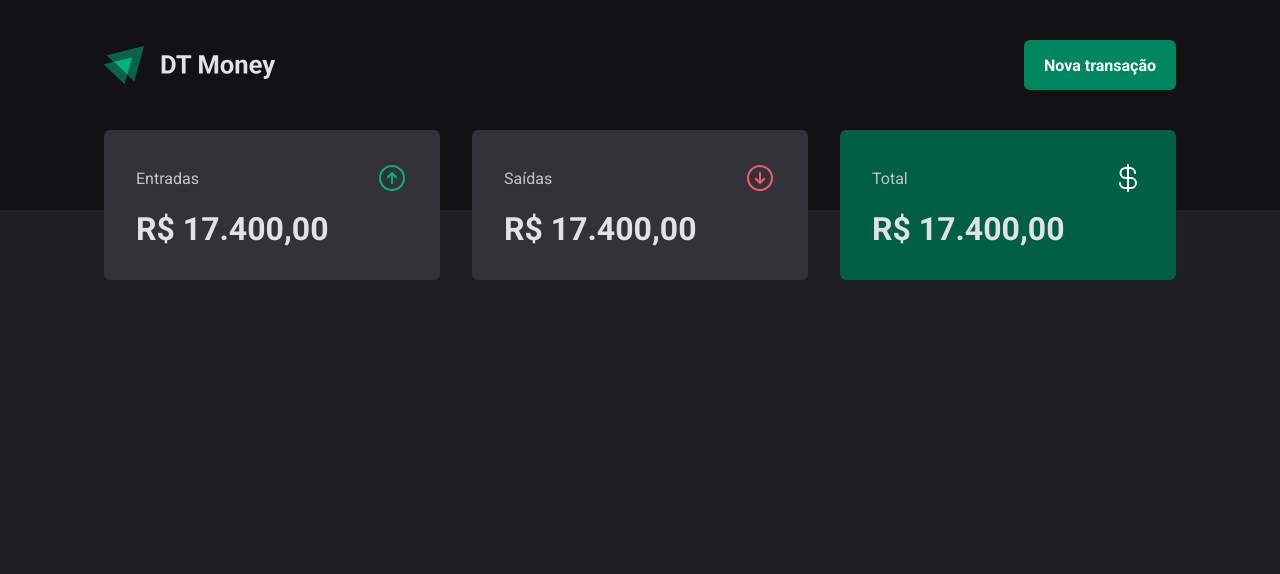
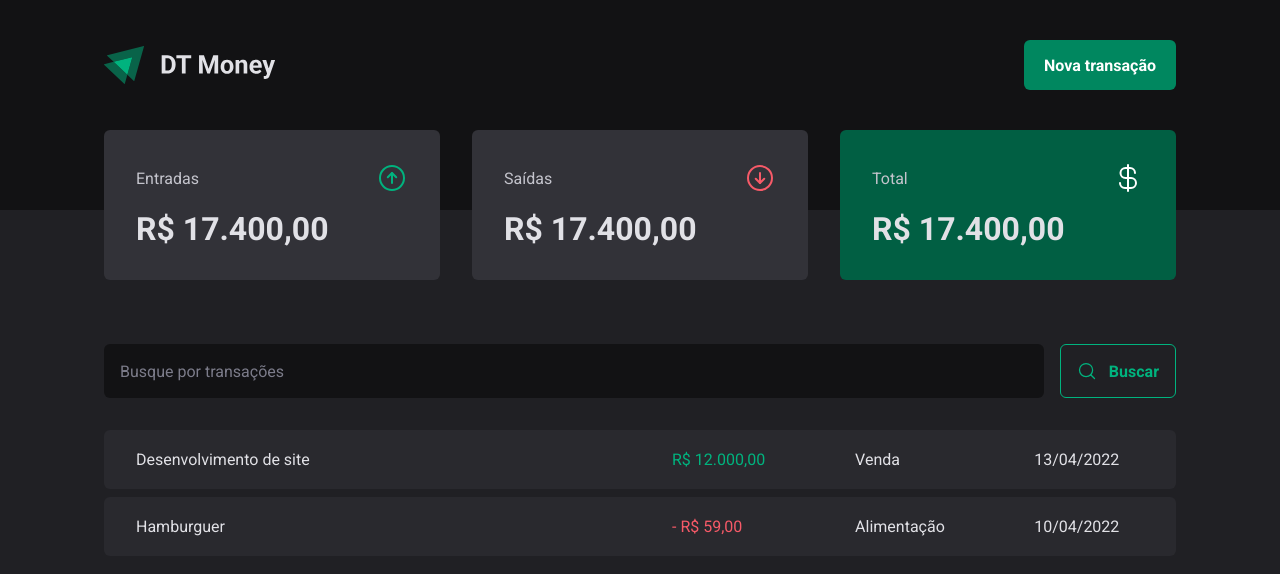
Before and after one commit to PeuDevBr/Ignite_2023_projeto03, a React (Vite) app: page / in a window 1280 px wide. Shown: the top 574 px of the page. Built offline with nearby package versions, Linux system fonts and the light colour scheme.

Commit message:
Criação do componente Transaction

```diff
--- /dev/null
+++ b/src/pages/Transactions/components/SearchForm/index.tsx
@@ -0,0 +1,14 @@
+import { MagnifyingGlass } from 'phosphor-react'
+import { SerachFormContainer } from './styles'
+
+export function SearchForm() {
+  return (
+    <SerachFormContainer>
+      <input type="text" placeholder="Busque por transações" />
+      <button type="submit">
+        <MagnifyingGlass size={20} />
+        Buscar
+      </button>
+    </SerachFormContainer>
+  )
+}
--- /dev/null
+++ b/src/pages/Transactions/components/SearchForm/styles.ts
@@ -0,0 +1,40 @@
+import styled from 'styled-components'
+
+export const SerachFormContainer = styled.form`
+  display: flex;
+  gap: 1rem;
+
+  input {
+    flex: 1; // o máximo de espaço possível
+    border-radius: 6px;
+    border: 0;
+    background-color: ${(props) => props.theme['gray-900']};
+    color: ${(props) => props.theme['gray-300']};
+    padding: 1rem; // espaçamento interno
+
+    &::placeholder {
+      color: ${(props) => props.theme['gray-500']};
+    }
+  }
+
+  button {
+    display: flex;
+    align-items: center;
+    gap: 0.75rem;
+
+    border: 0;
+    padding: 1rem;
+    background-color: transparent;
+    border: 1px solid ${(props) => props.theme['green-300']};
+    color: ${(props) => props.theme['green-300']};
+    font-weight: bold;
+    border-radius: 6px;
+
+    &:hover {
+      background-color: ${(props) => props.theme['green-500']};
+      border-color: ${(props) => props.theme['green-500']};
+      color: ${(props) => props.theme.white};
+      transition: background-color 0.2s, color 0.2s, border-color 0.2s;
+    }
+  }
+`
--- a/src/pages/Transactions/index.tsx
+++ b/src/pages/Transactions/index.tsx
@@ -1,11 +1,41 @@
 import { Header } from '../../components/Header'
 import { Summary } from '../../components/Summary'
+import { SearchForm } from './components/SearchForm'
+import {
+  TransactionsContainer,
+  TransactionsTable,
+  PriceHighlight,
+} from './styles'
 
 export function Transactions() {
   return (
     <div>
       <Header />
       <Summary />
+
+      <TransactionsContainer>
+        <SearchForm />
+        <TransactionsTable>
+          <tbody>
+            <tr>
+              <td width="50%">Desenvolvimento de site</td>
+              <td>
+                <PriceHighlight variant="income">R$ 12.000,00</PriceHighlight>
+              </td>
+              <td>Venda</td>
+              <td>13/04/2022</td>
+            </tr>
+            <tr>
+              <td width="50%">Hamburguer</td>
+              <td>
+                <PriceHighlight variant="outcome">- R$ 59,00</PriceHighlight>
+              </td>
+              <td>Alimentação</td>
+              <td>10/04/2022</td>
+            </tr>
+          </tbody>
+        </TransactionsTable>
+      </TransactionsContainer>
     </div>
   )
 }
--- a/src/pages/Transactions/styles.ts
+++ b/src/pages/Transactions/styles.ts
@@ -0,0 +1,44 @@
+import styled from 'styled-components'
+
+export const TransactionsContainer = styled.main`
+  width: 100%;
+  max-width: 1120px;
+  /* Se a tela for menor que 1120px o conteúdo ocupa 100% do expaço, se não for ocupa no máximo 1120px*/
+  margin: 4rem auto 0; // centraliza o conteúdo ao meio, 4rem de espaçamento superior e 0 inferior
+  padding: 0 1.5rem; // deixa um espaço entre o conteúdo e as laterais
+`
+
+export const TransactionsTable = styled.table`
+  width: 100%;
+  border-collapse: separate; // habilita utilizar o border-spacing
+  border-spacing: 0 0.5rem; // 0 de espaçamento nas laterias e 0.5rem entre cada linha da tabela
+  margin-top: 1.5rem; // espaçamento entre o search e a tabela
+
+  td {
+    padding: 1.25rem 2rem;
+    background: ${(props) => props.theme['gray-700']};
+
+    &:first-child {
+      // primeiro td da linha
+      border-top-left-radius: 6px; //borda no lado esquerdo superior
+      border-bottom-left-radius: 6px; //borda no lado esquerdo inferior
+    }
+
+    &:last-child {
+      // último td da linha
+      border-top-right-radius: 6px; // borda no lado direito superior
+      border-bottom-right-radius: 6px; // borda no lado direito inferior
+    }
+  }
+`
+
+interface PriceHighlightProps {
+  variant: 'income' | 'outcome'
+}
+
+export const PriceHighlight = styled.span<PriceHighlightProps>`
+  color: ${(props) =>
+    props.variant === 'income'
+      ? props.theme['green-300']
+      : props.theme['red-300']};
+`
```
